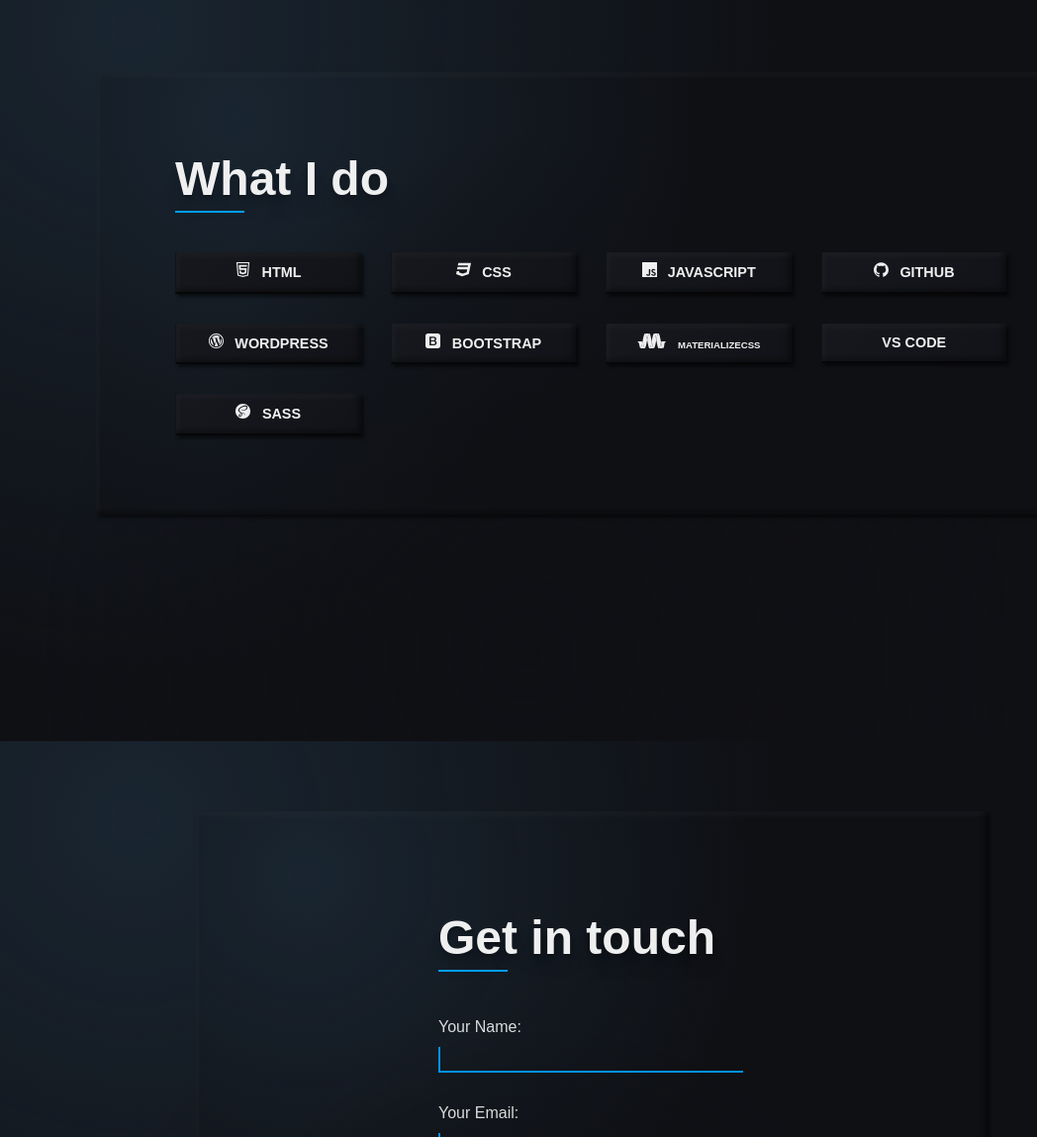
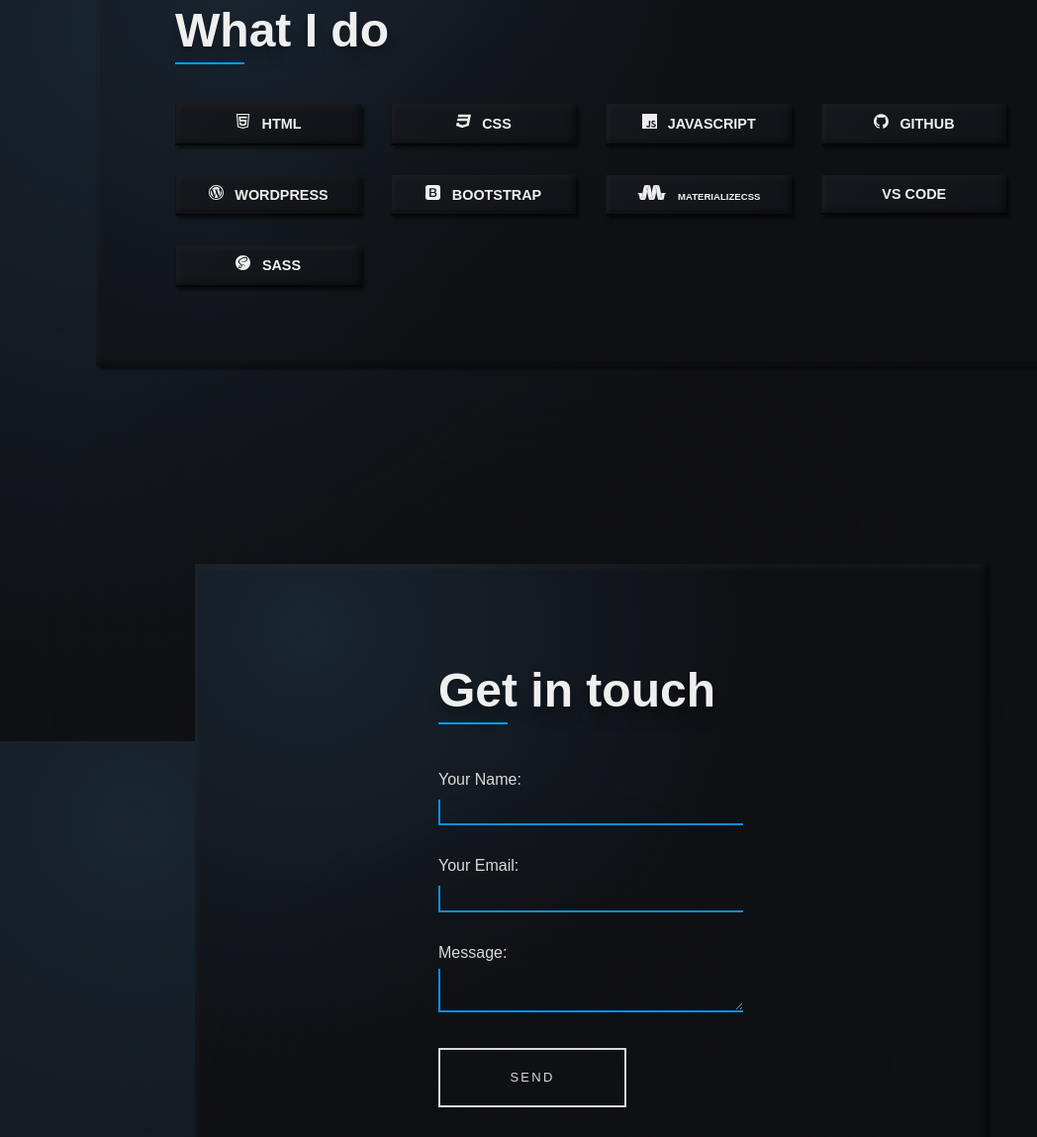
Before and after one commit to gazrobbo/garyrobinson, a plain HTML site: page index.html in a window 1280 px wide. Shown: the part 1651-2800 px from the top of the page at 99% size, without its empty margins (43-1091 px from the left). Drawn offline with Linux system fonts and the light colour scheme; a web font is replaced by a local one.

Commit message:
padding reduced between panels

```diff
--- a/index.html
+++ b/index.html
@@ -79,7 +79,7 @@
 
 
       <section id="about" data-aos="fade-right">
-        <div id="about-text-panel" class="shape">
+        <div id="about-text-panel" class="shape panel">
           <div>
             <h2 class="miain-title">About me</h2>
             <p class="padding-bottom">
@@ -101,7 +101,7 @@
 
 
       <section id="skills" data-aos="fade-right">
-        <div id="skills-text-panel" class="shape">
+        <div id="skills-text-panel" class="shape panel">
           <h2 class="miain-title">What I do</h2>
           <div id="skills-grid">
             <a href="https://en.wikipedia.org/wiki/HTML" target="_blank">
@@ -287,7 +287,7 @@
       </section>
 
       <section id="contact" data-aos="fade-right">
-        <div id="contact-panel" class=" shape">
+        <div id="contact-panel" class=" shape panel">
           <h2 class="miain-title">Get in touch</h2>
           <form name="contact" method="POST" data-netlify="true">
             <p>
--- a/main.css
+++ b/main.css
@@ -69,11 +69,18 @@
 }
 
 .panel {
-    background-color: var(--overlay-color);
+    /* background-color: var(--overlay-color);
     color: var(--text-color);
     border-radius: 10px 10px 10px 10px;
-    padding: 50px 30px;
+    padding: 50px 30px; */
 }
+
+/* .panel::before {
+    content: "";
+    height: 100%;
+    width: 100%;
+    background-color: white;
+} */
 
 p {
     opacity: 0.9;
@@ -110,7 +117,7 @@
 #contact {
     margin-left: auto;
     margin-right: auto;
-    padding: 150px 15px;
+    padding: 50px 15px;
     max-width: 1000px;
 }
 
@@ -118,7 +125,7 @@
     #skills,
     #about,
     #contact {
-        padding: 150px 90px;
+        padding: 100px 90px;
     }
 }
 
```
